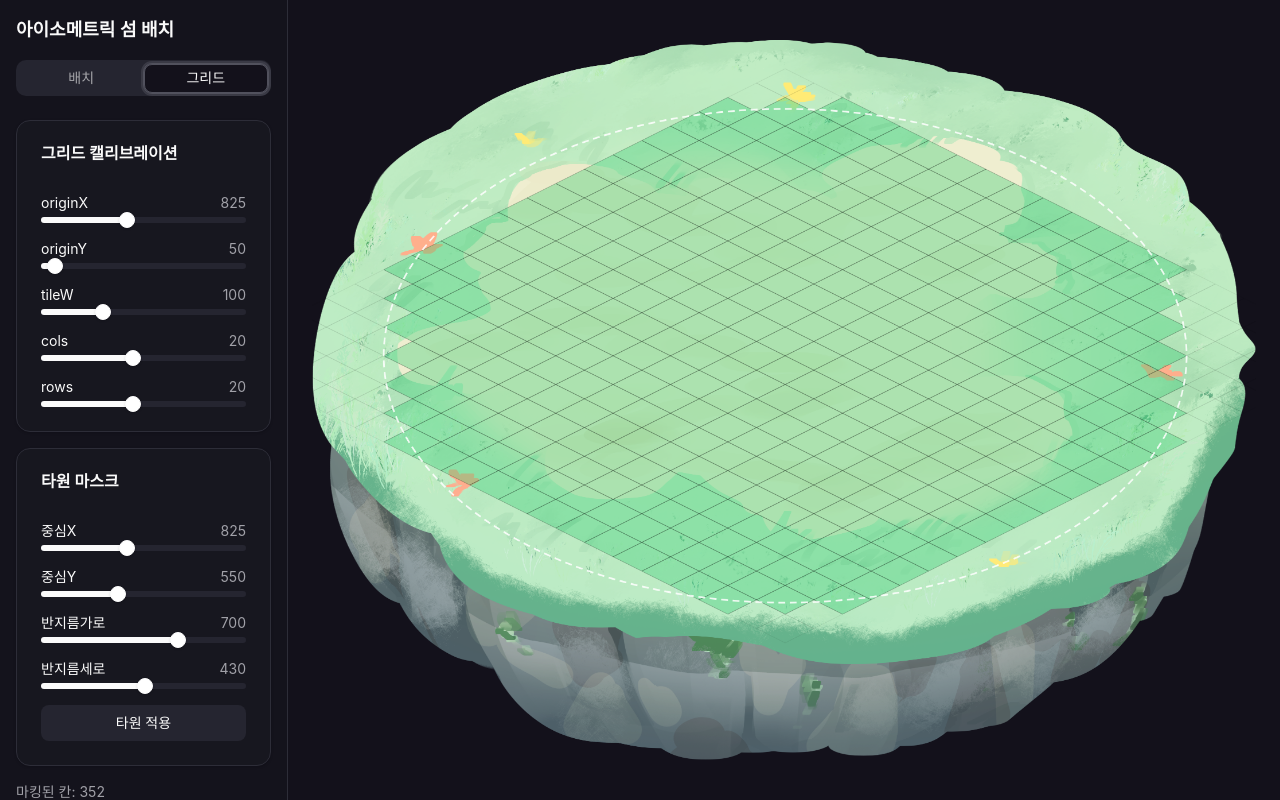
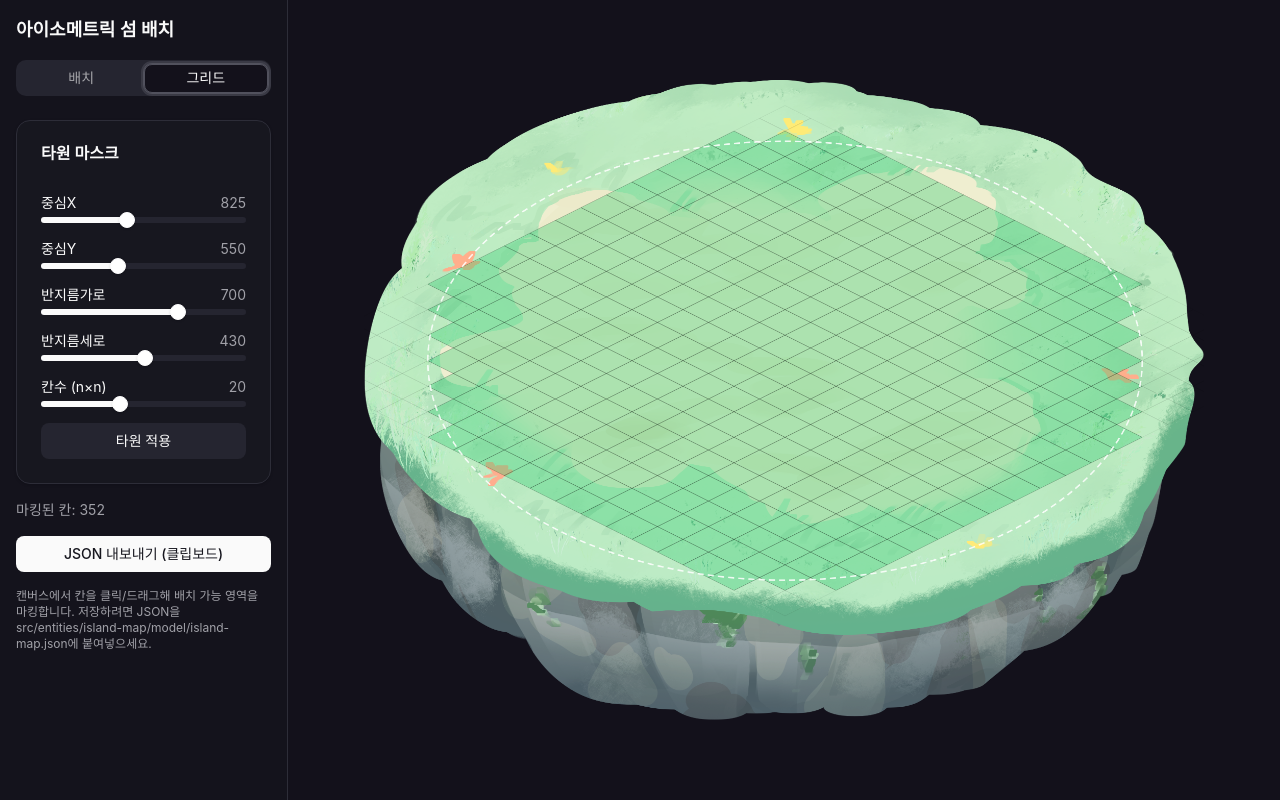
Before and after one commit to jeong-hoi-seok/Isometric-2d_test, a React (Vite) app: page / in a window 1280 px wide. Both pictures are taken after a click on the tab "그리드". Built offline with nearby package versions, Linux system fonts and the light colour scheme.

Commit message:
feat(grid): 캘리브레이션 슬라이더를 마스크 기반 자동 유도로 대체
타원 마스크와 칸수 n만으로 그리드를 유도해 수동 정렬 5개 슬라이더를 제거하고, 캔버스를 80vh로 축소.

```diff
--- a/src/features/edit-island-map/model/store.ts
+++ b/src/features/edit-island-map/model/store.ts
@@ -1,12 +1,13 @@
 import { create } from 'zustand';
 import { cellKey, defaultIslandMap, toPlaceableSet } from '../../../entities/island-map';
-import { cellsInEllipse, type EllipseMask, type GridParams } from '../../../shared/lib/iso/grid';
+import { cellsInEllipse, fitGridToMask, type EllipseMask, type GridParams } from '../../../shared/lib/iso/grid';
 
 interface MapState {
   grid: GridParams;
   placeable: Set<string>;
   ellipseMask: EllipseMask;
-  setGridParam: (patch: Partial<GridParams>) => void;
+  gridN: number;
+  setGridN: (n: number) => void;
   paintCell: (col: number, row: number, target: boolean) => void;
   setEllipseMask: (patch: Partial<EllipseMask>) => void;
   applyEllipseMask: () => void;
@@ -16,7 +17,8 @@ export const useMapStore = create<MapState>((set) => ({
   grid: defaultIslandMap.grid,
   placeable: toPlaceableSet(defaultIslandMap.placeable),
   ellipseMask: { cx: 825, cy: 550, rx: 700, ry: 430 },
-  setGridParam: (patch) => set((state) => ({ grid: { ...state.grid, ...patch } })),
+  gridN: 20,
+  setGridN: (n) => set({ gridN: n }),
   paintCell: (col, row, target) =>
     set((state) => {
       const key = cellKey(col, row);
@@ -29,7 +31,8 @@ export const useMapStore = create<MapState>((set) => ({
   setEllipseMask: (patch) =>
     set((state) => ({ ellipseMask: { ...state.ellipseMask, ...patch } })),
   applyEllipseMask: () =>
-    set((state) => ({
-      placeable: toPlaceableSet(cellsInEllipse(state.grid, state.ellipseMask)),
-    })),
+    set((state) => {
+      const grid = fitGridToMask(state.ellipseMask, state.gridN);
+      return { grid, placeable: toPlaceableSet(cellsInEllipse(grid, state.ellipseMask)) };
+    }),
 }));
--- a/src/features/edit-island-map/ui/GridPanel.tsx
+++ b/src/features/edit-island-map/ui/GridPanel.tsx
@@ -1,5 +1,5 @@
 import { useEffect, useRef, useState } from 'react';
-import type { EllipseMask, GridParams } from '../../../shared/lib/iso/grid';
+import type { EllipseMask } from '../../../shared/lib/iso/grid';
 import { serializeIslandMap } from '../model/serialize';
 import { useMapStore } from '../model/store';
 import { Button } from '@/shared/ui/button';
@@ -13,19 +13,12 @@ const MASK_SLIDERS: { key: keyof EllipseMask; label: string; min: number; max: n
   { key: 'ry', label: '반지름세로', min: 50, max: 800, step: 5 },
 ];
 
-const SLIDERS: { key: keyof GridParams; min: number; max: number; step: number }[] = [
-  { key: 'originX', min: 0, max: 2000, step: 1 },
-  { key: 'originY', min: 0, max: 1500, step: 1 },
-  { key: 'tileW', min: 20, max: 300, step: 2 },
-  { key: 'cols', min: 4, max: 40, step: 1 },
-  { key: 'rows', min: 4, max: 40, step: 1 },
-];
-
 export function GridPanel() {
   const grid = useMapStore((s) => s.grid);
   const placeable = useMapStore((s) => s.placeable);
   const ellipseMask = useMapStore((s) => s.ellipseMask);
-  const setGridParam = useMapStore((s) => s.setGridParam);
+  const gridN = useMapStore((s) => s.gridN);
+  const setGridN = useMapStore((s) => s.setGridN);
   const setEllipseMask = useMapStore((s) => s.setEllipseMask);
   const applyEllipseMask = useMapStore((s) => s.applyEllipseMask);
   const [copied, setCopied] = useState(false);
@@ -51,29 +44,6 @@ export function GridPanel() {
     <div className="flex flex-col gap-4">
       <Card>
         <CardHeader>
-          <CardTitle>그리드 캘리브레이션</CardTitle>
-        </CardHeader>
-        <CardContent className="flex flex-col gap-4">
-          {SLIDERS.map(({ key, min, max, step }) => (
-            <div key={key} className="flex flex-col gap-1">
-              <div className="flex justify-between text-sm">
-                <span>{key}</span>
-                <span className="text-muted-foreground">{grid[key]}</span>
-              </div>
-              <Slider
-                min={min}
-                max={max}
-                step={step}
-                value={[grid[key]]}
-                onValueChange={([value]) => setGridParam({ [key]: value })}
-              />
-            </div>
-          ))}
-        </CardContent>
-      </Card>
-
-      <Card>
-        <CardHeader>
           <CardTitle>타원 마스크</CardTitle>
         </CardHeader>
         <CardContent className="flex flex-col gap-4">
@@ -92,6 +62,19 @@ export function GridPanel() {
               />
             </div>
           ))}
+          <div className="flex flex-col gap-1">
+            <div className="flex justify-between text-sm">
+              <span>칸수 (n×n)</span>
+              <span className="text-muted-foreground">{gridN}</span>
+            </div>
+            <Slider
+              min={8}
+              max={40}
+              step={1}
+              value={[gridN]}
+              onValueChange={([value]) => setGridN(value)}
+            />
+          </div>
           <Button variant="secondary" onClick={applyEllipseMask}>
             타원 적용
           </Button>
--- a/src/shared/lib/iso/grid.ts
+++ b/src/shared/lib/iso/grid.ts
@@ -55,6 +55,18 @@ export interface EllipseMask {
   ry: number;
 }
 
+/** 타원 마스크를 꽉 채우는 n×n 그리드 유도 */
+export function fitGridToMask(mask: EllipseMask, n: number): GridParams {
+  const tileW = Math.max((2 * mask.rx) / n, (4 * mask.ry) / n);
+  return {
+    originX: mask.cx,
+    originY: mask.cy - (n * tileW) / 4,
+    tileW,
+    cols: n,
+    rows: n,
+  };
+}
+
 /** 칸 중심이 타원 내부(경계 포함)인 칸 목록 */
 export function cellsInEllipse(p: GridParams, mask: EllipseMask): [number, number][] {
   const th = tileHeight(p);
--- a/src/widgets/island-canvas/ui/IslandCanvas.tsx
+++ b/src/widgets/island-canvas/ui/IslandCanvas.tsx
@@ -84,7 +84,7 @@ export function IslandCanvas({
   return (
     <canvas
       ref={canvasRef}
-      className="block h-auto max-h-[calc(100vh-3rem)] w-auto max-w-full"
+      className="block h-auto max-h-[80vh] w-auto max-w-full"
       style={{ touchAction: 'none' }}
       onPointerDown={(e) => {
         paintingRef.current = true;
```
Also changed, not shown: 2 other files (tests, documents, lock files or other folders).
